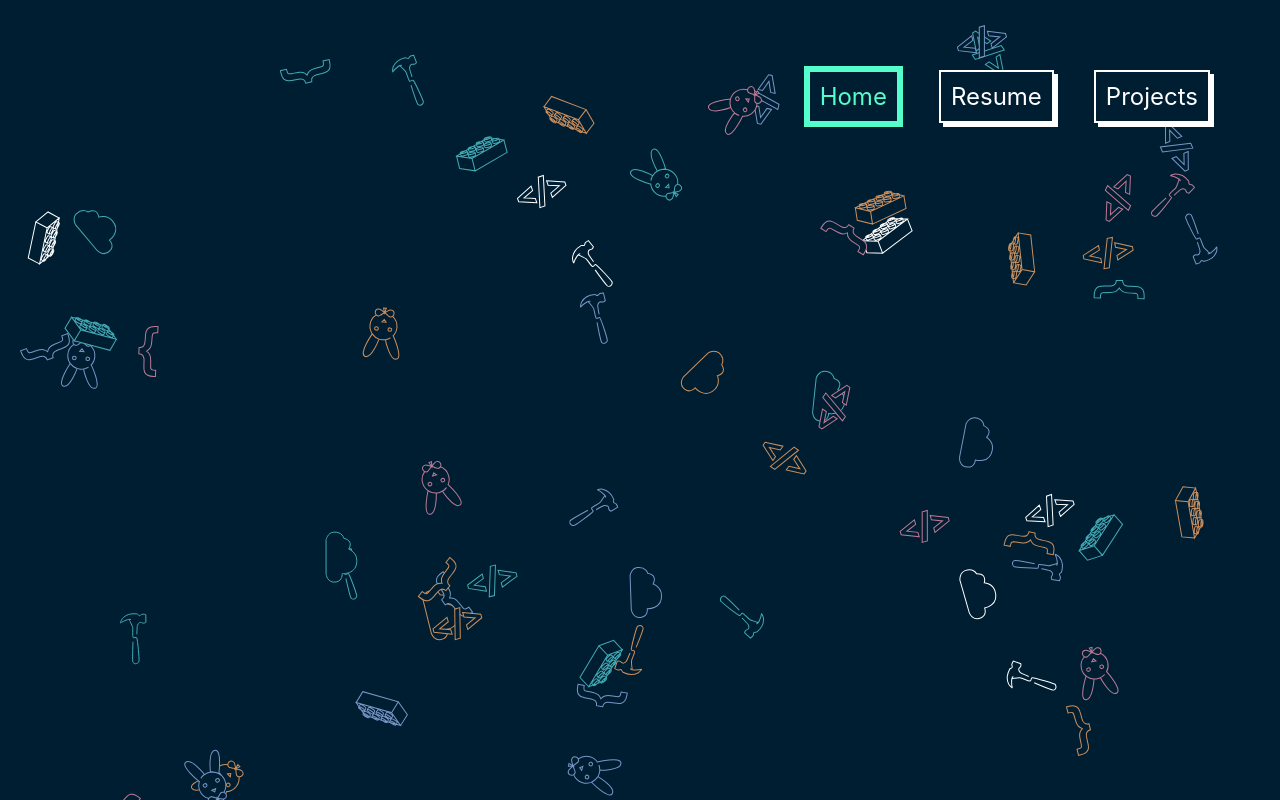
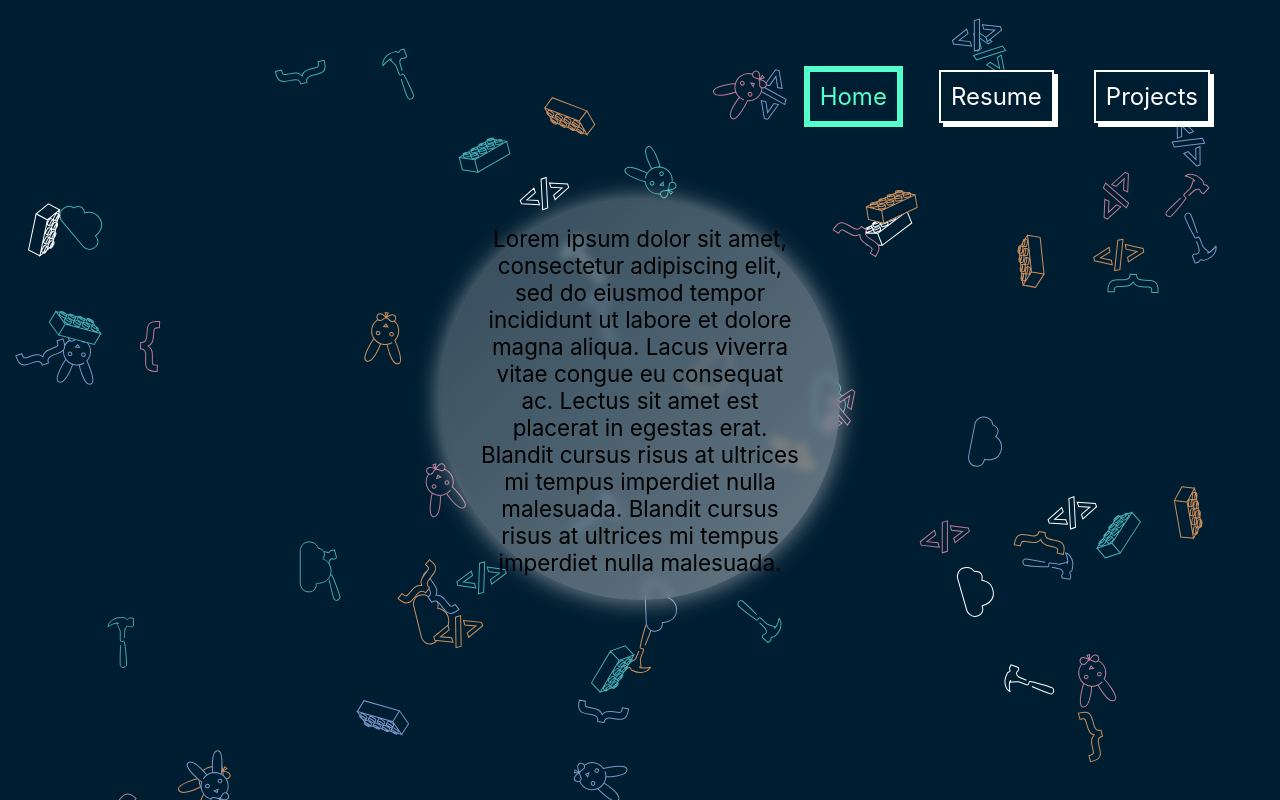
Before and after one commit to namfal/portfolio, a Vue app: page / in a window 1280 px wide. Built offline with nearby package versions, Linux system fonts and the light colour scheme.

Commit message:
added a component for bio text

```diff
--- /dev/null
+++ b/src/components/IntroText.vue
@@ -0,0 +1,42 @@
+<template>
+	<div class="bio-text-container">
+		<div class="circle"></div>
+		<p class="bio">Lorem ipsum dolor sit amet, consectetur adipiscing elit, sed do eiusmod tempor incididunt ut labore et dolore magna aliqua. Lacus viverra vitae congue eu consequat ac. Lectus sit amet est placerat in egestas erat. Blandit cursus risus at ultrices mi tempus imperdiet nulla malesuada. Blandit cursus risus at ultrices mi tempus imperdiet nulla malesuada.</p>
+	</div>
+</template>
+
+<script>
+export default {
+	name: "IntroText"
+}
+</script>
+
+<style scoped lang="less">
+	.bio-text-container {
+		height: 50vh;
+		width: 50vh;
+		display: flex;
+		justify-content: center;
+		align-items: center;
+		position: relative;
+		flex-direction: column;
+	}
+    .circle {
+		height: 50vh;
+		width: 50vh;
+		border-radius: 50%;
+		position: absolute;
+		background: linear-gradient(to bottom right, rgba(255, 255, 255, 0.2), rgba(255, 255, 255, 0.4));
+		-webkit-backdrop-filter: blur(4px);
+		backdrop-filter: blur(4px);
+		box-shadow: 0 0 20px 4px rgba(255, 255, 255, 0.4);
+    }
+
+	.bio {
+		border-radius: 50%;
+		width: 40vh;
+		font-size: 1.4em;
+		z-index: 3;
+		text-align: center;
+	}
+</style>
--- a/src/views/Home.vue
+++ b/src/views/Home.vue
@@ -1,24 +1,27 @@
 <template>
 	<div class="container">
 		<Canvas></Canvas>
+		<IntroText />
 	</div>
 </template>
 
 <script>
 import Canvas from '../components/Canvas'
+import IntroText from '../components/IntroText'
 
 export default {
 	name: "Home",
 	components: {
-		Canvas
+		Canvas,
+		IntroText
 	}
 }
 </script>
 
 <style scoped lang="less">
 	.container {
-		height: 100%;
-		width: 100%;
+		height: 100vh;
+		width: 100vw;
 		display: flex;
 		justify-content: center;
 		align-items: center;
```
